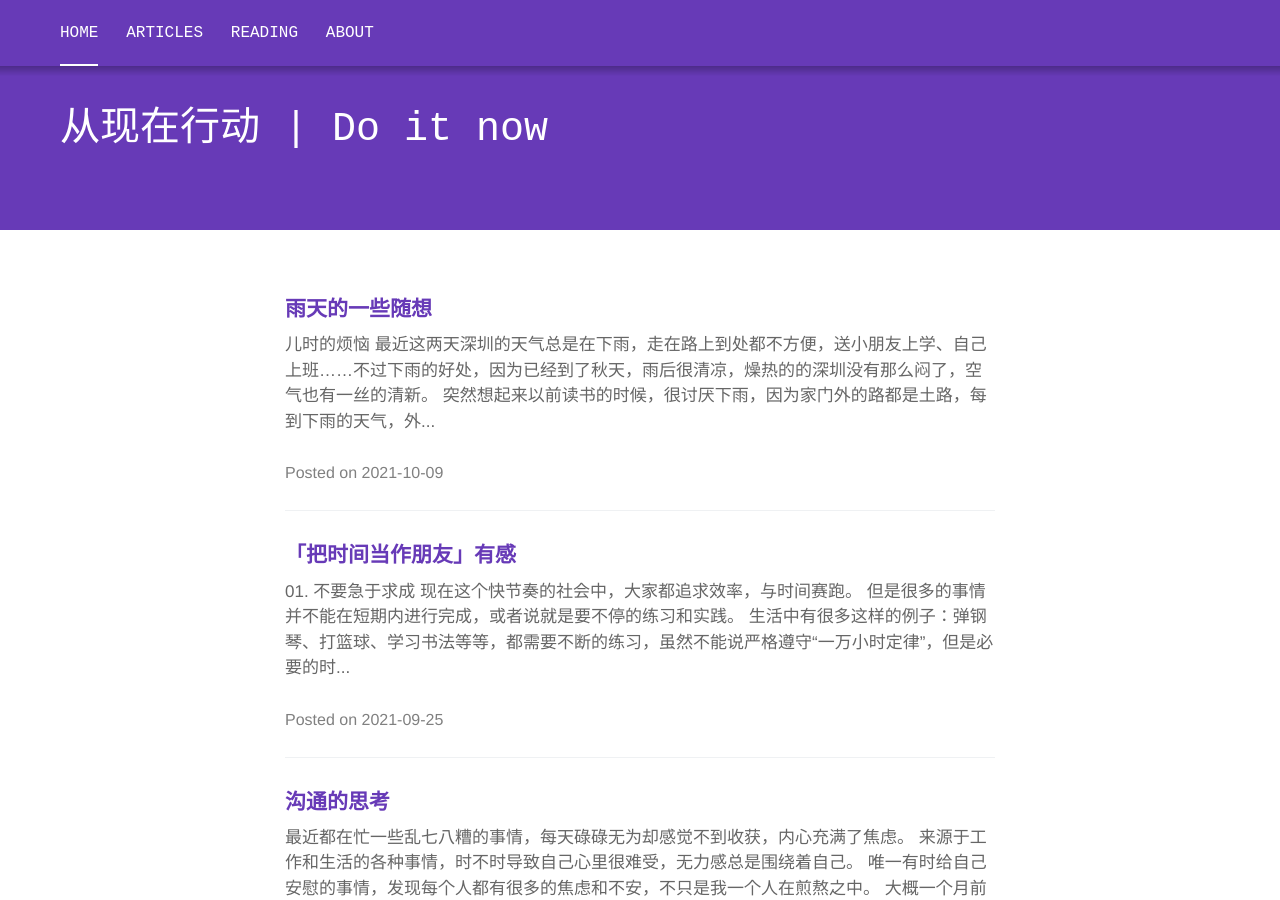
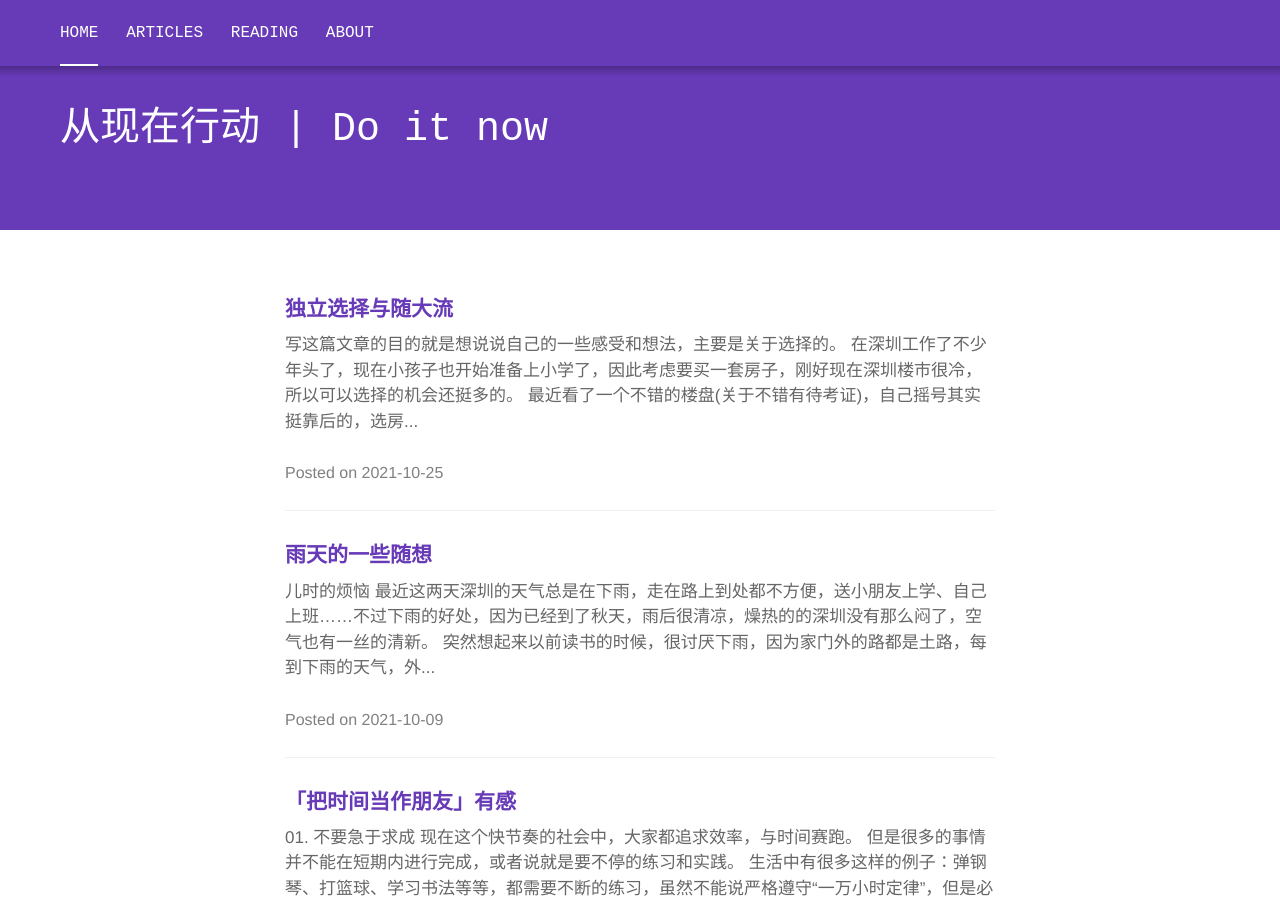
Before and after one commit to sanbuguan/sanbuguan.github.io, a Jekyll site: the page built from index.html, in a window 1280 px wide and 900 px high. Built offline with Jekyll 4.4.1, drawn with Linux system fonts in a browser that asks for light colours; some web fonts are replaced; the list of posts is cut into pages by our own code; some of the changed text lies outside the part shown.

Commit message:
add 20211025 AboutChoose

```diff
--- /dev/null
+++ b/_posts/2021-10-25-AboutChoose.md
@@ -0,0 +1,41 @@
+---
+layout: post
+title: 独立选择与随大流
+date: 2021-10-25
+categories: life
+tags: [选择,随大流,独立思考]
+description: 每天都无时不刻的面对着各种选择，我们该如何进行独立思考和选择呢？
+hidden: false
+---
+
+![](  {{ "/assert/20211025_1.jpg" | prepend: site.img_location }}  )
+
+写这篇文章的目的就是想说说自己的一些感受和想法，主要是关于选择的。
+
+在深圳工作了不少年头了，现在小孩子也开始准备上小学了，因此考虑要买一套房子，刚好现在深圳楼市很冷，所以可以选择的机会还挺多的。
+
+最近看了一个不错的楼盘(关于不错有待考证)，自己摇号其实挺靠后的，选房的时候发现很多人都没有选房，直接放弃了。当然每个房子都有自己的优势和槽点，没有十全十美的房子。
+
+我最终在现场也放弃了选房，转身就离开了现场。
+
+说说我弃选的想法，其实在当时决定去看这个房子的时候，我还是挺有信心的，交通好，价钱也不贵，各方面都还不错，是一个绝好的买房机会。
+
+我最终选择了随大流，放弃。
+
+我真的不清楚自己的选择对不对，买房这件事情，对于我来说，太重大了。
+
+当然我也知道要独立思考，独立选择，不要为外界的因素和别人的想法所干扰，但是别人也都不是傻子，他们不选择的原因也是自己认真考虑过的。
+
+在买房这个事情，我更倾向于随大流，起码出问题维权的时候，你的同伴多一点，呼声大一点，政府也会多关注一点，真的是一家人的生计，不想冒风险去独立选择。
+
+未来都是未知的，所以选择确实很重要，选择本来也带有风险性，也许某些情况下，稳妥或许比独立选择更重要。
+
+所以周末在家也挺纠结的，思考了很久自己的选择，自己的对错。
+
+希望自己的选择是稳妥的！
+
+
+> [声明]除特别标注外，其它图片均来自网络
+
+#### Changelog
+1. 2021-10-25  完成初稿.
```
Also changed, not shown: _pages/reading.md (+2 -2 lines), assert/20211025_1.jpg (added).
